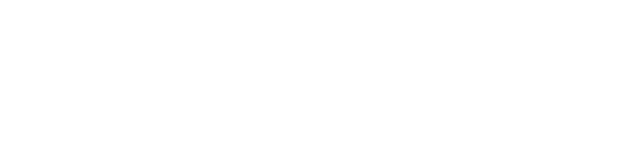
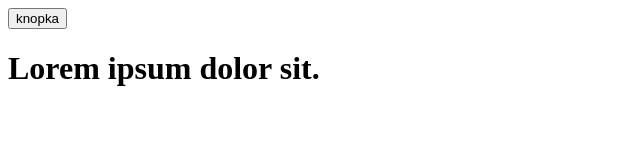
Before and after one commit to sherzodboy/jsBehindScenes, a plain HTML site: page index.html in a window 1280 px wide. Shown: the whole page, without its empty margins (0-640 px from the left). Drawn offline with Linux system fonts and the light colour scheme.

```diff
--- a/index.html
+++ b/index.html
@@ -6,6 +6,8 @@
     <title>Behind javascript engine</title>
   </head>
   <body>
+    <button class="btn">knopka</button>
+    <h1 class="title">Lorem ipsum dolor sit.</h1>
     <script src="script.js"></script>
   </body>
 </html>
```
Also changed, not shown: script.js (+161 -1 lines).
